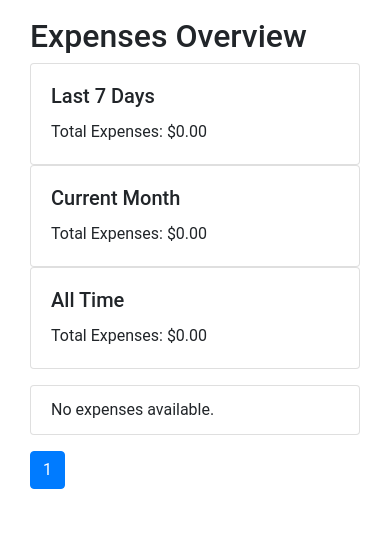
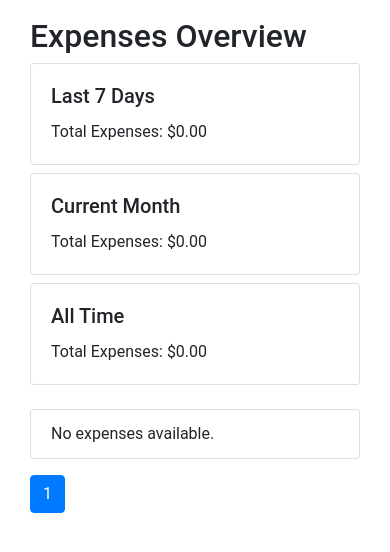
Before and after one commit to PMManyika/etrucker, a Django app: page / in a window 390 px wide. Shown: the part 63-615 px from the top of the page. Run offline with Django 3.2, Linux system fonts and the light colour scheme; the visitor is signed in with stand-in values (Sample User, id 1); data that the repository does not hold is empty; some libraries are stand-ins or nearby versions.

Commit message:
space cards

```diff
--- a/expenses/templates/expenses/expense_list.html
+++ b/expenses/templates/expenses/expense_list.html
@@ -5,7 +5,7 @@
     <h2>Expenses Overview</h2>
     <div class="row mb-3">
         <!-- Total Expenses in the Last 7 Days -->
-        <div class="col-md-4">
+        <div class="col-md-4 mb-2">
             <div class="card">
                 <div class="card-body">
                     <h5 class="card-title">Last 7 Days</h5>
@@ -15,7 +15,7 @@
         </div>
 
         <!-- Total Expenses in the Current Month -->
-        <div class="col-md-4">
+        <div class="col-md-4 mb-2">
             <div class="card">
                 <div class="card-body">
                     <h5 class="card-title">Current Month</h5>
@@ -25,7 +25,7 @@
         </div>
 
         <!-- Total Expenses of All Time -->
-        <div class="col-md-4">
+        <div class="col-md-4 mb-2">
             <div class="card">
                 <div class="card-body">
                     <h5 class="card-title">All Time</h5>
```
